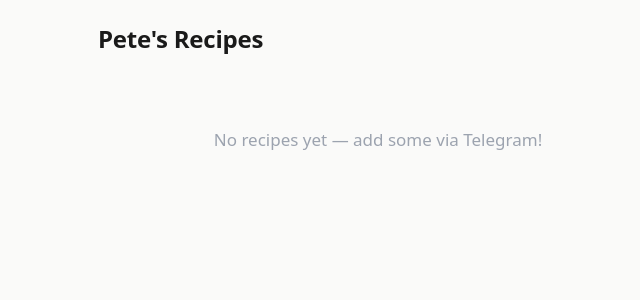
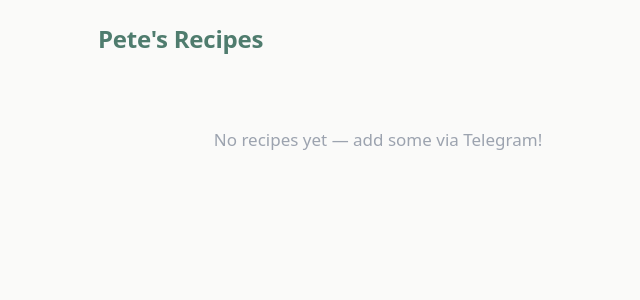
Before and after one commit to peteD900/mealPlanner, a FastAPI app: page / in a window 1280 px wide. Shown: the top 300 px of the page, without its empty margins (262-902 px from the left). Run offline with FastAPI, Linux system fonts and the light colour scheme; data that the repository does not hold is empty; parts of the project's set-up code (start-up, migrations or seed data) failed here and were passed over.

Commit message:
Add muted sage green accent colour to web UI
Applies #4f7c6e to headings, nav hover, search focus, recipe list
hover border, and ingredient checkboxes.

Co-Authored-By: Claude Sonnet 4.6 <noreply@anthropic.com>

```diff
--- a/mealplanner/web/templates/base.html
+++ b/mealplanner/web/templates/base.html
@@ -32,19 +32,19 @@
             min-height: 44px;
             transition: color 0.15s;
         }
-        nav a:hover, nav a:active { color: #1a1a1a; }
+        nav a:hover, nav a:active { color: #4f7c6e; }
         h1 {
             font-size: 1.5rem;
             font-weight: 700;
             margin: 0 0 1.25rem 0;
-            color: #1a1a1a;
+            color: #4f7c6e;
             letter-spacing: -0.01em;
         }
         h2 {
             font-size: 1.1rem;
             font-weight: 600;
             margin: 1.75rem 0 0.75rem 0;
-            color: #374151;
+            color: #4f7c6e;
         }
         a { color: #2563eb; text-decoration: none; }
         a:visited { color: #6d28d9; }
--- a/mealplanner/web/templates/recipe_list.html
+++ b/mealplanner/web/templates/recipe_list.html
@@ -19,7 +19,7 @@
     min-height: 44px;
 }
 .search-input:focus {
-    border-color: #2563eb;
+    border-color: #4f7c6e;
 }
 .search-input::placeholder { color: #9ca3af; }
 .recipe-list {
@@ -32,13 +32,18 @@
 }
 .recipe-item a {
     display: block;
-    padding: 0.9rem 0.25rem;
+    padding: 0.9rem 0.25rem 0.9rem 0.75rem;
     min-height: 44px;
     text-decoration: none;
-    transition: background 0.12s;
+    border-left: 2px solid transparent;
+    transition: border-color 0.15s, background 0.12s;
+}
+.recipe-item a:hover {
+    border-left-color: #4f7c6e;
 }
 .recipe-item a:active {
     background: #f3f4f6;
+    border-left-color: #4f7c6e;
 }
 .recipe-title {
     color: #1a1a1a;
```
Also changed, not shown: mealplanner/web/templates/recipe_detail.html (+6 -6 lines).
